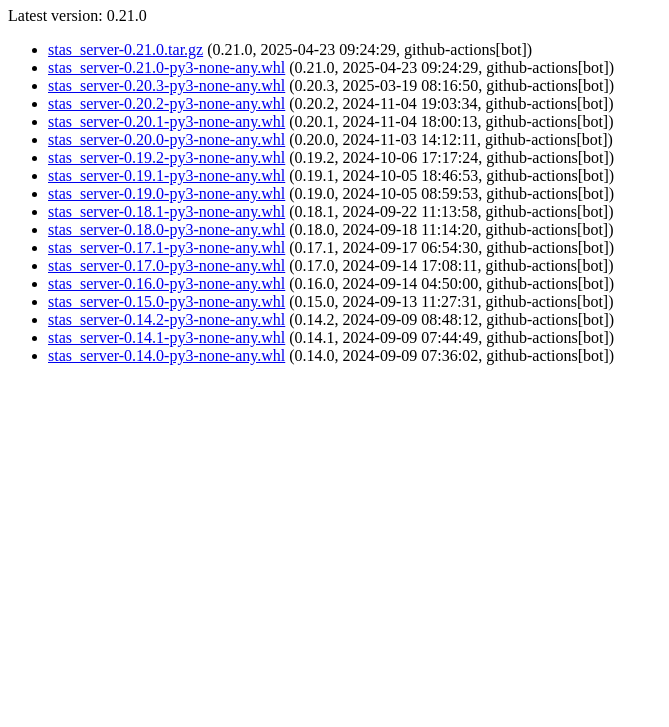
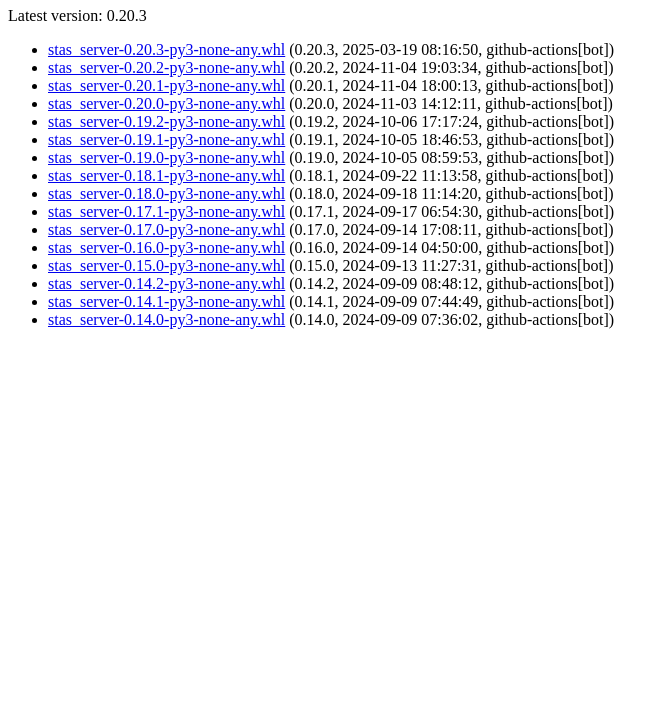
Before and after one commit to mddanish00/python-index, a plain HTML site: page docs/simple/stas-server/index.html in a window 1280 px wide. Shown: the part 73-800 px from the top of the page, without its empty margins (0-669 px from the left). Drawn offline with Linux system fonts and the light colour scheme.

Commit message:
Revert "chore: automatic index update [skip ci]"
This reverts commit 41e8d7d2687c761030608aa2963d70b4e67f1f02.

```diff
--- a/docs/simple/stas-server/index.html
+++ b/docs/simple/stas-server/index.html
@@ -5,22 +5,8 @@
 </head>
 <body>
   <h1>stas-server</h1>
-  <p>Latest version: 0.21.0</p>
+  <p>Latest version: 0.20.3</p>
   <ul>
-
-      <li>
-
-          <a href="https://github.com/mddanish00/stas-server/releases/download/v0.21.0/stas_server-0.21.0.tar.gz#sha256=d0875a863daef45ac1c75075948fe4e5abfb4fe54d373b89391ac4887ead9aa6">stas_server-0.21.0.tar.gz</a>
-
-        (0.21.0, 2025-04-23 09:24:29, github-actions[bot])
-      </li>
-
-      <li>
-
-          <a href="https://github.com/mddanish00/stas-server/releases/download/v0.21.0/stas_server-0.21.0-py3-none-any.whl#sha256=52d7a03f8abca51084939035a4c9ae7e5bedbe3d376665d32f54aebbc4e24ed5">stas_server-0.21.0-py3-none-any.whl</a>
-
-        (0.21.0, 2025-04-23 09:24:29, github-actions[bot])
-      </li>
 
       <li>
 
```
Also changed, not shown: docs/index.html (+1 -1 lines), 1 other file.
